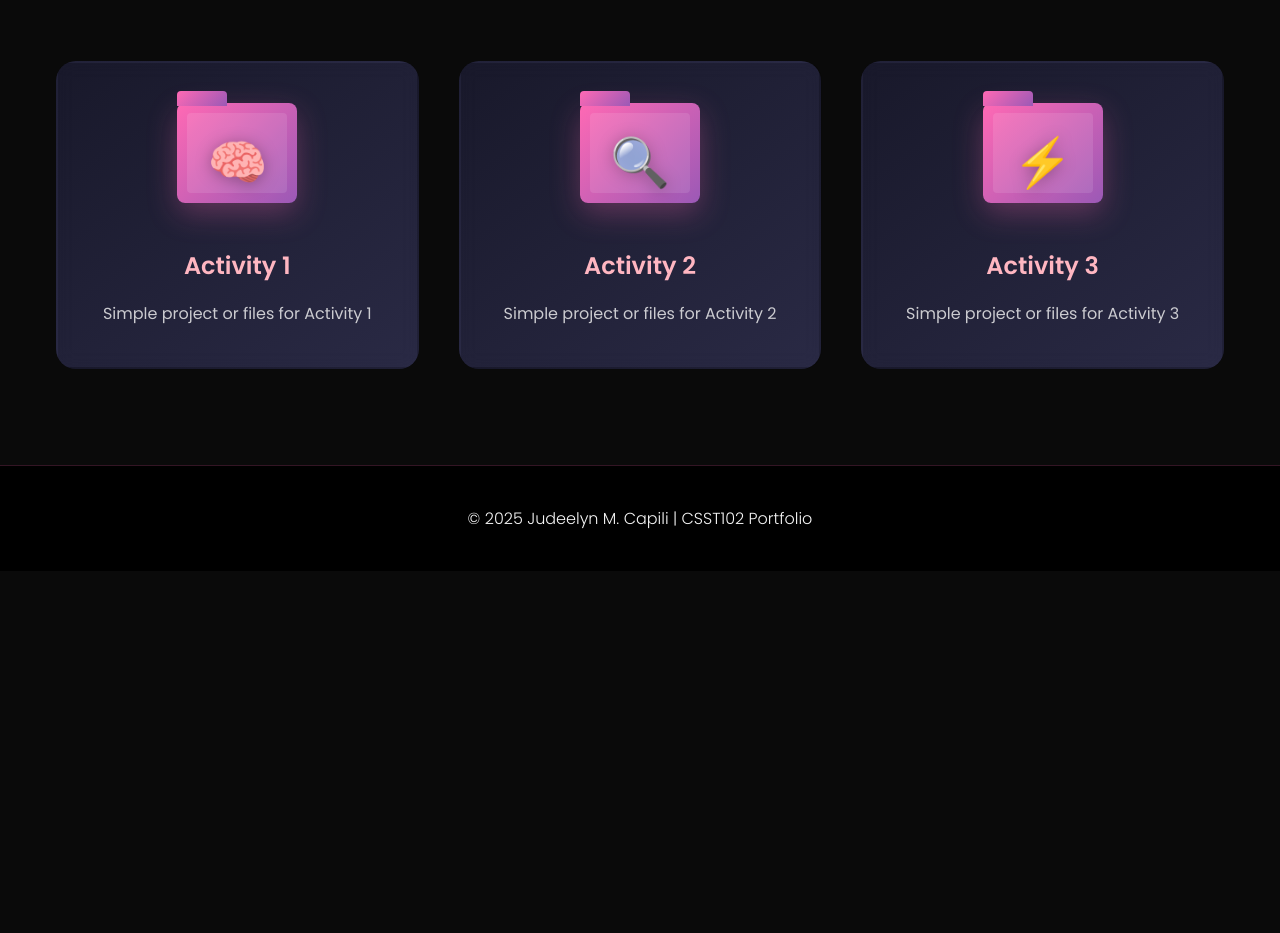
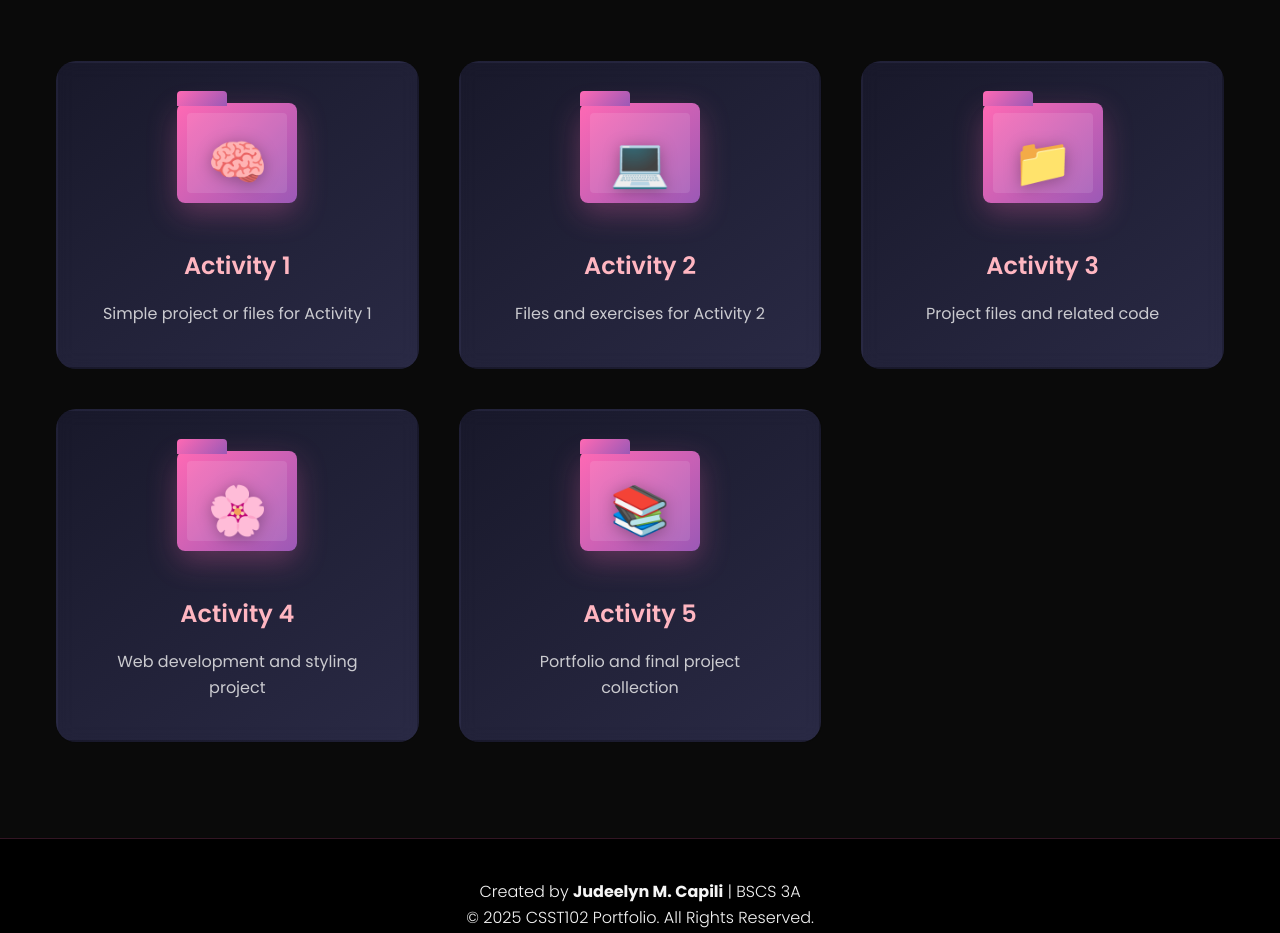
Before and after one commit to JudeelynCapili/CSST102-AY-25-26, a plain HTML site: page index.html in a window 1280 px wide. Shown: the part 1571-2504 px from the top of the page. Before the commit the page ends 2142 px from the top, so only its background shows below. Drawn offline with Linux system fonts and the light colour scheme.

Commit message:
Add index.html file

```diff
--- a/index.html
+++ b/index.html
@@ -597,10 +597,10 @@
           <div class="project-card">
             <div class="folder-icon-container">
               <div class="folder-icon"></div>
-              <div class="activity-icon">🔍</div>
+              <div class="activity-icon">💻</div>
             </div>
             <h3>Activity 2</h3>
-            <p>Simple project or files for Activity 2</p>
+            <p>Files and exercises for Activity 2</p>
           </div>
         </a>
 
@@ -612,17 +612,48 @@
           <div class="project-card">
             <div class="folder-icon-container">
               <div class="folder-icon"></div>
-              <div class="activity-icon">⚡</div>
+              <div class="activity-icon">📁</div>
             </div>
             <h3>Activity 3</h3>
-            <p>Simple project or files for Activity 3</p>
+            <p>Project files and related code</p>
+          </div>
+        </a>
+
+        <a
+          href="https://github.com/JudeelynCapili/CSST102-AY-25-26/tree/main/Activity4"
+          class="project-link"
+          target="_blank"
+        >
+          <div class="project-card">
+            <div class="folder-icon-container">
+              <div class="folder-icon"></div>
+              <div class="activity-icon">🌸</div>
+            </div>
+            <h3>Activity 4</h3>
+            <p>Web development and styling project</p>
+          </div>
+        </a>
+
+        <a
+          href="https://github.com/JudeelynCapili/CSST102-AY-25-26/tree/main/Activity5"
+          class="project-link"
+          target="_blank"
+        >
+          <div class="project-card">
+            <div class="folder-icon-container">
+              <div class="folder-icon"></div>
+              <div class="activity-icon">📚</div>
+            </div>
+            <h3>Activity 5</h3>
+            <p>Portfolio and final project collection</p>
           </div>
         </a>
       </div>
     </section>
 
     <footer id="contact">
-      <p>&copy; 2025 Judeelyn M. Capili | CSST102 Portfolio</p>
+      <p>Created by <strong>Judeelyn M. Capili</strong> | BSCS 3A</p>
+      <p>&copy; 2025 CSST102 Portfolio. All Rights Reserved.</p>
     </footer>
   </body>
 </html>
```
